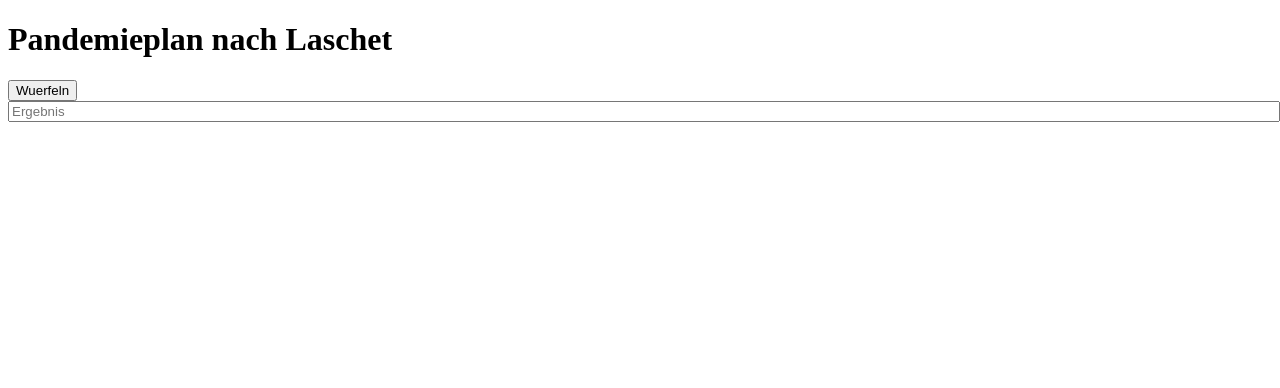
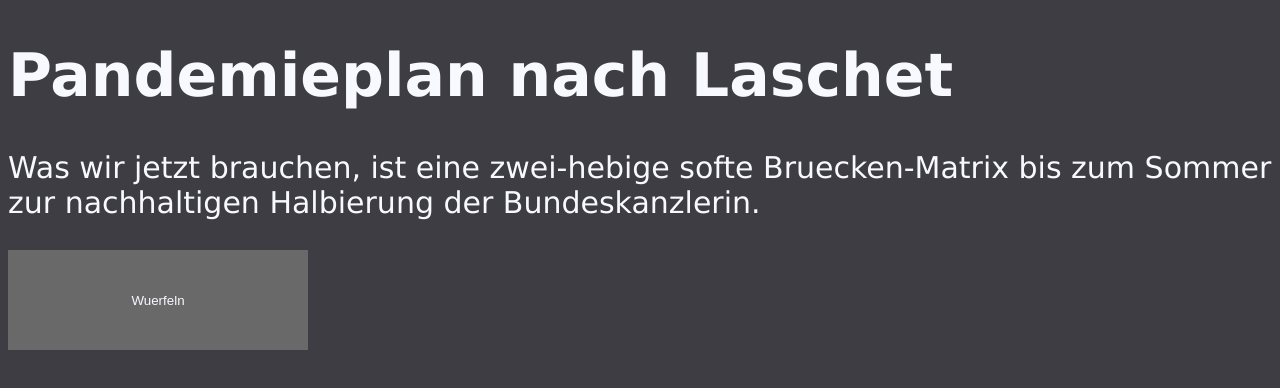
Before and after one commit to angelsflyinhell/Laschet, a plain HTML site: page index.html in a window 1280 px wide. Drawn offline with Linux system fonts and the light colour scheme.

Commit message:
immer noch links aber fuck it

```diff
--- a/index.html
+++ b/index.html
@@ -1,64 +1,16 @@
 <!DOCTYPE html>
-<html>
+<html lang="de">
 
 <head>
     <title>Wuerfeln mit Laschet</title>
+    <script src="script.js"></script>
+    <link rel="stylesheet" href="style.css">
 </head>
 
 <body>
 <h1>Pandemieplan nach Laschet</h1>
-<button onclick="callLaschet()">Wuerfeln</button>
-<br>
-<input placeholder="Ergebnis" id="result" type="text">
+<p id="result"></p>
+<button id="die" onclick="callLaschet()">Wuerfeln</button>
+<script>callLaschet()</script>
 </body>
-
 </html>
-<script>
-    function callLaschet() {
-        let res = "";
-
-        //v: value, m: male
-        const setMainNoun = [{v: "Lockdown", m: true}, {v: "Stopp", m: true},
-            {v: "Massnahme", m: false}, {v: "Kampagne", m: false}, {v: "Sprint", m: true}, {v: "Matrix", m: false}];
-
-
-        const mainNoun = setMainNoun[roll()];
-
-        const setOne = ["ein-", "zwei-", "drei-", "vier-", "fuenf-", "sechs-"];
-        const setTwo = ["taegige", "woechige", "monatige", "fache", "malige", "hebige"];
-        const setThree = ["harte", "softe", "optionale", "intransparente", "alternativlose",
-            "unumkehrbare"
-        ];
-        const setFour = ["Wellenbrecher-", "Bruecken-", "Treppen-", "Wende-", "Impf-", "Ehren-"];
-        const setSix = ["zum Sommer ", "auf Weiteres ", "zur Bundestagswahl ", "2030 ", "nach den Abiturpruefungen ",
-            "in die Puppen "
-        ];
-        const setSeven = ["sofortigen ", "nachhaltigen ", "allmaehlichen ", "unausweichlichen ",
-            "wirtschaftsschonenden ", "willkuerlichen "
-        ];
-        const setEight = ["Senkung ", "Steigerung ", "Beendigung ", "Halbierung ", "Vernichtung ", "Beschoenigung "];
-        const setNine = ["Infektionszahlen.", "privaten Treffen.", "Wirtschaftsleistung.", "Wahlprognosen.",
-            "dritten Welle.", "Bundeskanzlerin."
-        ];
-
-        const male = mainNoun.m;
-
-        res += "Was wir jetzt brauchen, ist ein" + (male ? " " : "e ") +
-            setOne[roll()] + setTwo[roll()] + (male ? "r " : " ") +
-            setThree[roll()] + (male ? "r " : " ") +
-            setFour[roll()] + mainNoun.v +
-            " bis " + setSix[roll()] + "zur " + setSeven[roll()] + setEight[roll()] + "der " + setNine[roll()];
-
-
-
-        document.getElementById('result').setAttribute('value', res);
-    }
-
-    const roll = () => Math.floor((Math.random() * 6));
-</script>
-
-<style>
-    input {
-        width: 100%;
-    }
-</style>
--- /dev/null
+++ b/script.js
@@ -0,0 +1,40 @@
+function callLaschet() {
+    let res = "";
+
+    //v: value, m: male
+    const setMainNoun = [{v: "Lockdown", m: true}, {v: "Stopp", m: true},
+        {v: "Massnahme", m: false}, {v: "Kampagne", m: false}, {v: "Sprint", m: true}, {v: "Matrix", m: false}];
+
+
+    const mainNoun = setMainNoun[roll()];
+
+    const setOne = ["ein-", "zwei-", "drei-", "vier-", "fuenf-", "sechs-"];
+    const setTwo = ["taegige", "woechige", "monatige", "fache", "malige", "hebige"];
+    const setThree = ["harte", "softe", "optionale", "intransparente", "alternativlose",
+        "unumkehrbare"
+    ];
+    const setFour = ["Wellenbrecher-", "Bruecken-", "Treppen-", "Wende-", "Impf-", "Ehren-"];
+    const setSix = ["zum Sommer ", "auf Weiteres ", "zur Bundestagswahl ", "2030 ", "nach den Abiturpruefungen ",
+        "in die Puppen "
+    ];
+    const setSeven = ["sofortigen ", "nachhaltigen ", "allmaehlichen ", "unausweichlichen ",
+        "wirtschaftsschonenden ", "willkuerlichen "
+    ];
+    const setEight = ["Senkung ", "Steigerung ", "Beendigung ", "Halbierung ", "Vernichtung ", "Beschoenigung "];
+    const setNine = ["Infektionszahlen.", "privaten Treffen.", "Wirtschaftsleistung.", "Wahlprognosen.",
+        "dritten Welle.", "Bundeskanzlerin."
+    ];
+
+    const male = mainNoun.m;
+
+    res += "Was wir jetzt brauchen, ist ein" + (male ? " " : "e ") +
+        setOne[roll()] +
+        setTwo[roll()] + (male ? "r " : " ") +
+        setThree[roll()] + (male ? "r " : " ") +
+        setFour[roll()] + mainNoun.v +
+        " bis " + setSix[roll()] + "zur " + setSeven[roll()] + setEight[roll()] + "der " + setNine[roll()];
+
+    document.getElementById('result').innerHTML = res;
+}
+
+const roll = () => Math.floor((Math.random() * 6));
--- /dev/null
+++ b/style.css
@@ -0,0 +1,15 @@
+html {
+    background-color: #3d3d43;
+    color: ghostwhite;
+    font-family: Verdana, sans-serif;
+    font-size: 30px;
+}
+
+
+#die {
+    width: 300px;
+    height: 100px;
+    color: ghostwhite;
+    background-color: dimgrey;
+    border: none;
+}
```
